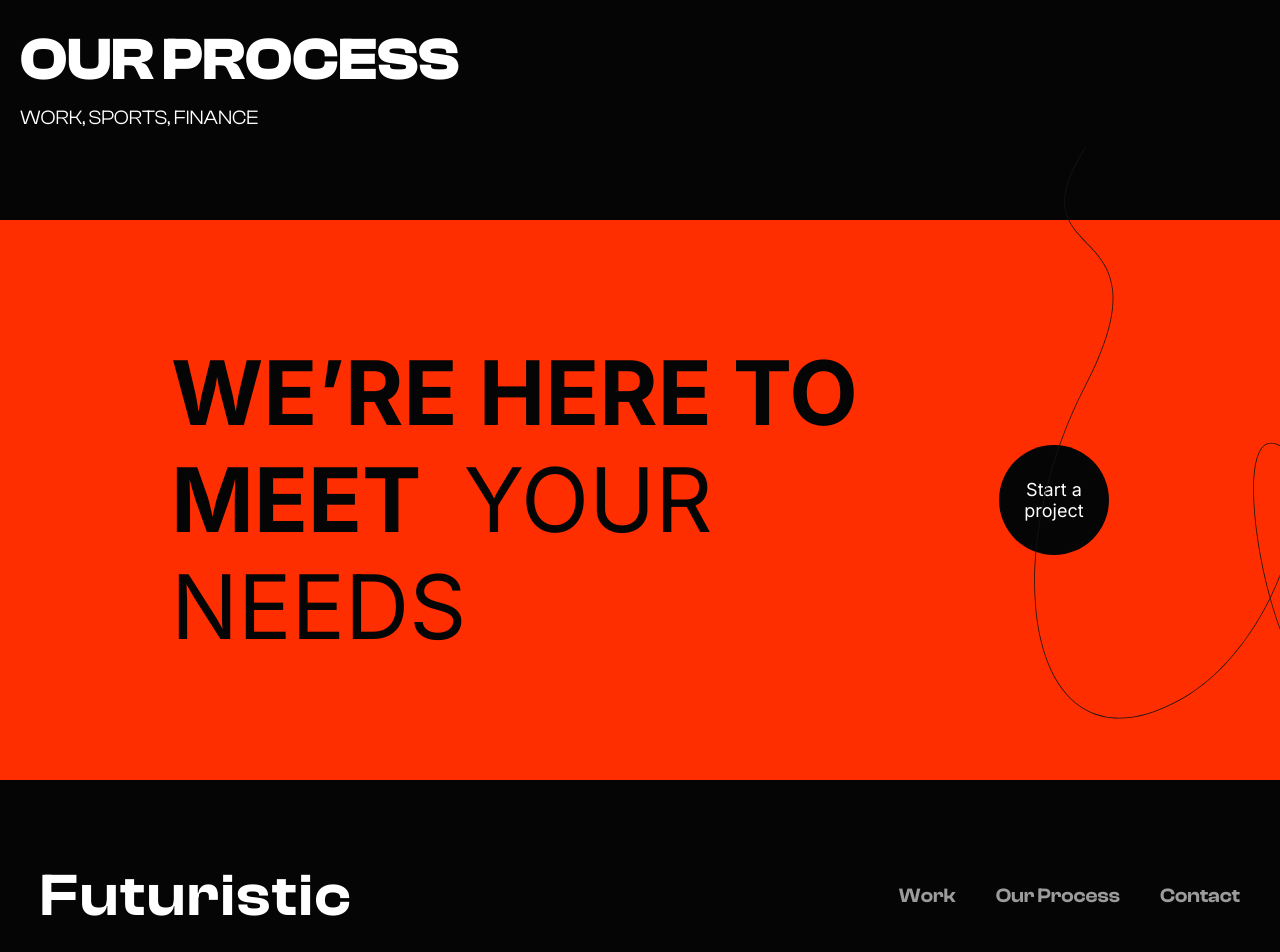
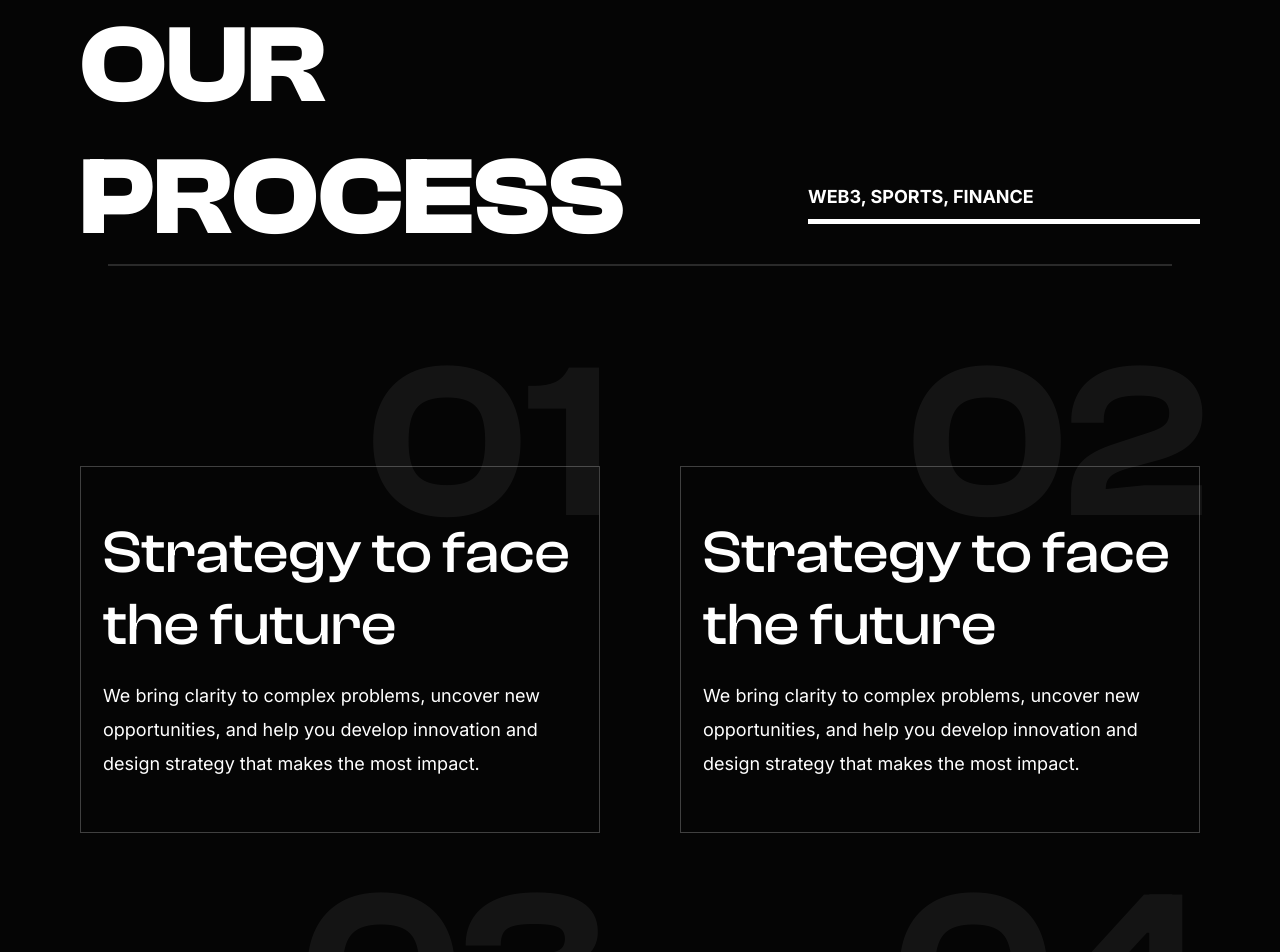
Before and after one commit to adnanhashmi09/futuristic, a Next.js app: page / in a window 1280 px wide. Shown: the part 1340-2292 px from the top of the page. Built offline with nearby package versions, Linux system fonts and the light colour scheme.

Commit message:
process section'

```diff
--- /dev/null
+++ b/components/Process.tsx
@@ -0,0 +1,39 @@
+import styles from "@/styles/components/process.module.scss";
+
+const process = [
+    {
+        h: "Strategy to face the future",
+        p: "We bring clarity to complex problems, uncover new opportunities, and help you develop innovation and design strategy that makes the most impact."
+    },
+    {
+        h: "Strategy to face the future",
+        p: "We bring clarity to complex problems, uncover new opportunities, and help you develop innovation and design strategy that makes the most impact."
+    },
+    {
+        h: "Strategy to face the future",
+        p: "We bring clarity to complex problems, uncover new opportunities, and help you develop innovation and design strategy that makes the most impact."
+    },
+    {
+        h: "Strategy to face the future",
+        p: "We bring clarity to complex problems, uncover new opportunities, and help you develop innovation and design strategy that makes the most impact."
+    },
+];
+
+function Process() : JSX.Element{
+    return (
+        <section className={styles.wrap}>
+            <div className={styles.divider} />
+            <div className={styles.container}>
+                {process.map((item, index) => (
+                    <div key={index} className={styles.item}>
+                        <h2>0{index+1}</h2>
+                        <h3>{item.h}</h3>
+                        <p>{item.p}</p>
+                    </div>
+                ))}
+            </div>
+        </section>
+    );
+}
+
+export default Process;
--- a/components/resusable/SectionHeader.tsx
+++ b/components/resusable/SectionHeader.tsx
@@ -4,7 +4,7 @@ function SectionHeader({ title , subList} : {title : string, subList : string[]}
     return (
         <section className={styles.section}>
             <div className={styles.left}>
-                <h2>{title}</h2>
+                <h2>{title.split(" ").join("\n")}</h2>
             </div>
             <div className={styles.right}>
                 <p>{subList.join(", ")}</p>
--- a/pages/index.tsx
+++ b/pages/index.tsx
@@ -5,6 +5,7 @@ import About from "@/components/About";
 import CallToAction from "@/components/CallToAction";
 import Footer from "@/components/Footer";
 import SectionHeader from "@/components/resusable/SectionHeader";
+import Process from "@/components/Process";
 
 const meta = {
   title: "Futuristic",
@@ -17,7 +18,10 @@ export default function Home() {
       <Navbar />
       <Header />
       <About />
-      <SectionHeader title="Our Process" subList={["Work","Sports","Finance"]} />
+      <SectionHeader title="Our Process" subList={["Web3","Sports","Finance"]} />
+      <Process />
+      {/* <SectionHeader title="Selected Projects" subList={["Web3","Sports","Finance"]} /> */}
+
       <CallToAction />
       <Footer />
     </>
--- a/styles/components/about.module.scss
+++ b/styles/components/about.module.scss
@@ -9,7 +9,7 @@
     padding: 0 3rem;
   }
   @include media(">=mindesk") {
-    padding: 0 12rem;
+    padding: 0 8rem;
   }
   p {
     display: block;
--- /dev/null
+++ b/styles/components/process.module.scss
@@ -0,0 +1,70 @@
+@use "../utils/variables" as *;
+@use "../utils/include-media" as *;
+@use "../utils/mixins" as *;
+
+.wrap{
+    padding-inline: 2em;
+
+    @include media(">=tablet") {
+        padding-inline: 3em;
+    }
+
+    @include media(">=mindesk") {
+        padding-inline: 8em;
+    }
+
+    .divider{
+        height: 0.2em;
+        background-color: white;
+        opacity: 0.15;
+        width: 95%;
+        margin: auto;
+        margin-bottom: 20em;
+        visibility: hidden;
+        @include media(">=mindesk") {
+            visibility: visible;
+        }
+    }
+
+    .container{
+        display: grid;
+        gap: 16em;
+        grid-template-columns: 1fr;
+        margin-top: 9em;
+
+        @include media(">=mindesk") {
+            gap: 16em 8em;
+            grid-template-columns: 1fr 1fr;
+        }
+        .item{
+            border: 1px solid #404040;
+            position: relative;
+            padding-inline: 2.2em;
+            padding-block: 5em;
+            h2{
+                font-size: 22rem;
+                position: absolute;
+                right: -0.04em;
+                top: -0.7em;
+                font-weight: 600;
+                opacity: 0.06;
+            }
+
+            h3{
+                font-size: 5rem;
+                font-weight: 500;
+                @include media(">=mindesk") {
+                    font-size: 6rem;
+                }
+            }
+
+            p{
+                font-size: 1.8rem;
+                font-weight: 400;
+                margin-top: 1em;
+                font-family: "Inter";
+                line-height: 1.9em;
+            }
+        }
+    }
+}
--- a/styles/components/sectionHeader.module.scss
+++ b/styles/components/sectionHeader.module.scss
@@ -3,23 +3,56 @@
 @use "../utils/mixins" as *;
 
 .section{
-    padding: 2em;
+    padding-inline: 2em;
     padding-top: 6em;
     display: flex;
     flex-direction: column;
-    gap: 1em;
+    gap: 3.5em;
+
+    @include media(">=tablet") {
+        padding-inline: 3em;
+      }
+
+    @include media(">=mindesk") {
+        flex-direction: row;
+        justify-content: space-between;
+        padding-inline: 8em;
+        padding-top: 12em;
+    }
+
     .left{
         h2{
-            font-size: 6rem;
+            font-size: 6.5rem;
             font-weight: 800;
             text-transform: uppercase;
+            white-space: pre;
+
+            @include media(">=mindesk") {
+                font-size: 11rem;
+            }
         }
+
     }
     .right{
         p{
-            font-size: 2rem;
-            font-weight: 400;
+            font-size: 1.8rem;
+            font-weight: 700;
             text-transform: uppercase;
+            white-space: pre;
+            font-family: "Inter";
+        }
+
+        div{
+            background-color: white;
+            width: 100%;
+            margin-top: 1.1em;
+            height: 0.5em;
+        }
+
+        @include media(">=mindesk") {
+            width: 35%;
+            align-self: flex-end;
+            margin-bottom: 4em;
         }
     }
 }
```
